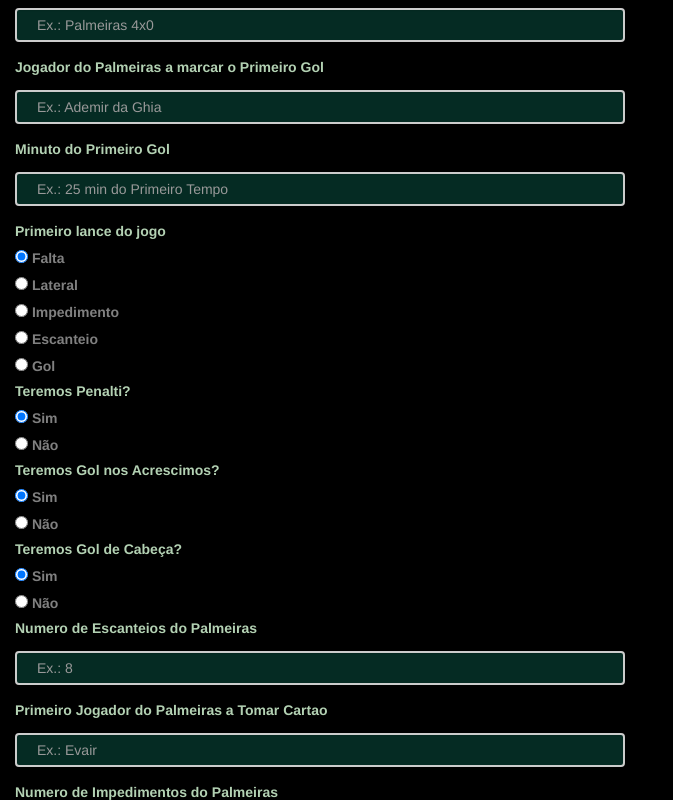
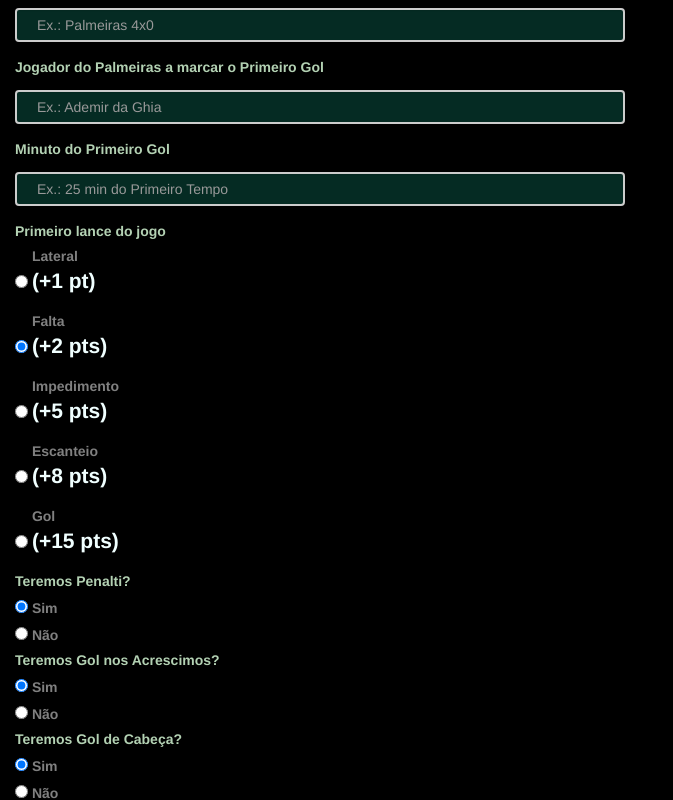
Before and after one commit to dpmarsola/palmeirasatemorrer, a Django app: page /poll in a window 1280 px wide. Shown: the part 565-1365 px from the top of the page, without its empty margins (0-673 px from the left). Run offline with Django 4.2, Linux system fonts and the light colour scheme; some libraries are stand-ins or nearby versions.

Commit message:
improving main page design

```diff
--- a/poll/templates/poll.html
+++ b/poll/templates/poll.html
@@ -124,24 +124,24 @@
             <!--  Primeiro Lance -->
             <label class="form-label" for="form12" style="color: rgb(179, 209, 179);">Primeiro lance do jogo</label>
             <div class="form-check">
-              <input class="form-check-input" type="radio" name="radioPrimeiroLance" id="radioPrimeiroLance0" value="Falta" checked/>
-              <label class="form-check-label" for="radioPrimeiroLance0" style="color: grey;"> Falta </label>
+              <input class="form-check-input" type="radio" name="radioPrimeiroLance" id="radioPrimeiroLance0" value="Lateral"/>
+              <label class="form-check-label" for="radioPrimeiroLance1" style="color: grey;"> Lateral <p>(+1 pt)</p></label>
             </div>
             <div class="form-check">
-              <input class="form-check-input" type="radio" name="radioPrimeiroLance" id="radioPrimeiroLance1" value="Lateral"/>
-              <label class="form-check-label" for="radioPrimeiroLance1" style="color: grey;"> Lateral </label>
+              <input class="form-check-input" type="radio" name="radioPrimeiroLance" id="radioPrimeiroLance1" value="Falta" checked/>
+              <label class="form-check-label" for="radioPrimeiroLance0" style="color: grey;"> Falta <p>(+2 pts)</p></label>
             </div>
             <div class="form-check">
               <input class="form-check-input" type="radio" name="radioPrimeiroLance" id="radioPrimeiroLance2" value="Impedimento"/>
-              <label class="form-check-label" for="radioPrimeiroLance2" style="color: grey;"> Impedimento </label>
+              <label class="form-check-label" for="radioPrimeiroLance2" style="color: grey;"> Impedimento <p>(+5 pts)</p></label>
             </div>
             <div class="form-check">
               <input class="form-check-input" type="radio" name="radioPrimeiroLance" id="radioPrimeiroLance3" value="Escanteio" />
-              <label class="form-check-label" for="radioPrimeiroLance3" style="color: grey;"> Escanteio </label>
+              <label class="form-check-label" for="radioPrimeiroLance3" style="color: grey;"> Escanteio <p>(+8 pts)</p></label>
             </div>
             <div class="form-check">
               <input class="form-check-input" type="radio" name="radioPrimeiroLance" id="radioPrimeiroLance4" value="Gol"/>
-              <label class="form-check-label" for="radioPrimeiroLance4" style="color: grey;"> Gol </label>
+              <label class="form-check-label" for="radioPrimeiroLance4" style="color: grey;"> Gol <p>(+15 pts)</p></label>
             </div>
           </div>
 
--- a/poll/templates/static/css/styles.css
+++ b/poll/templates/static/css/styles.css
@@ -15,3 +15,8 @@ form input[type=text]{
     background-color: rgb(5, 43, 35);
     color: azure;
 }
+
+p {
+    font-size: 1.5em;
+    color: azure;
+}
```
Also changed, not shown: 4 other files.
